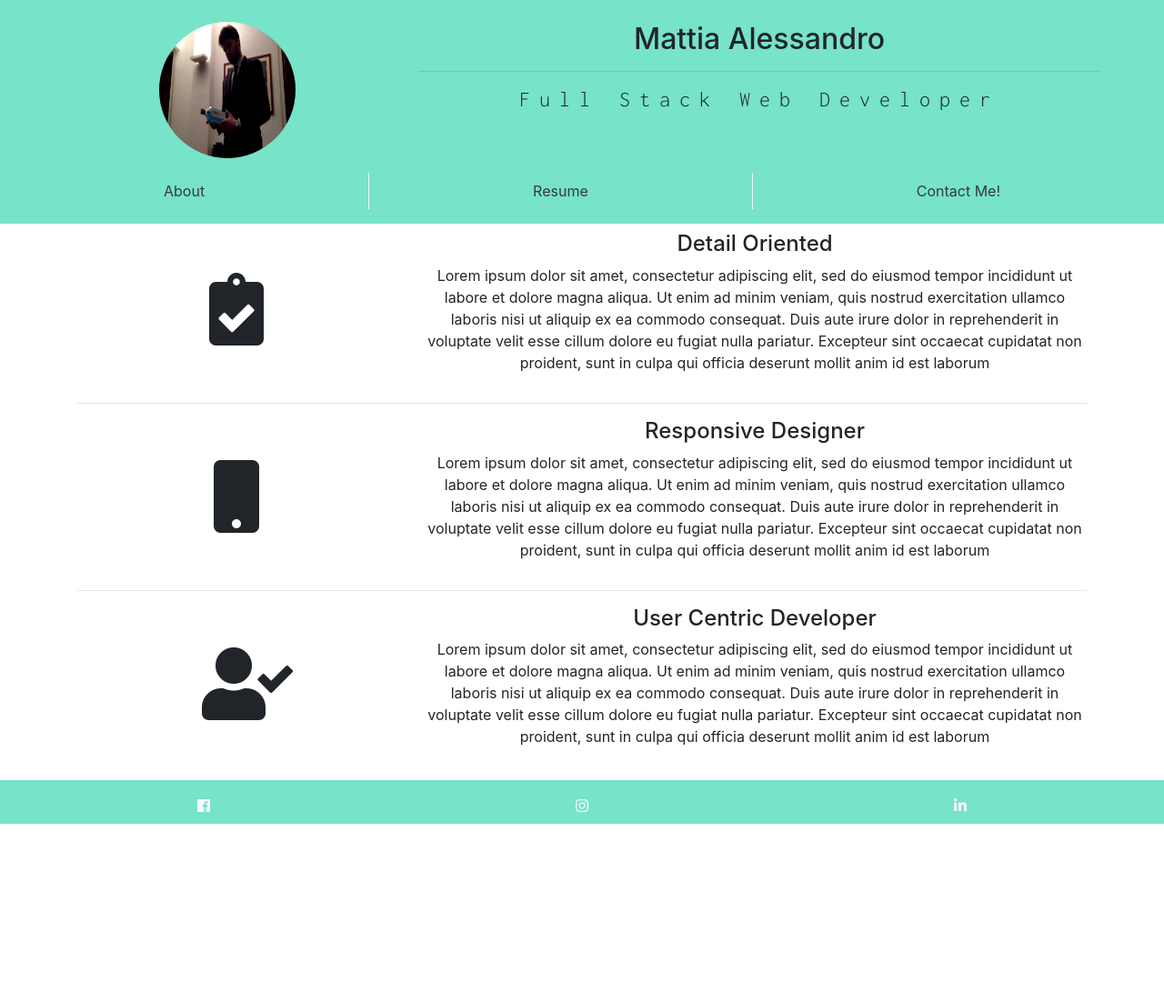
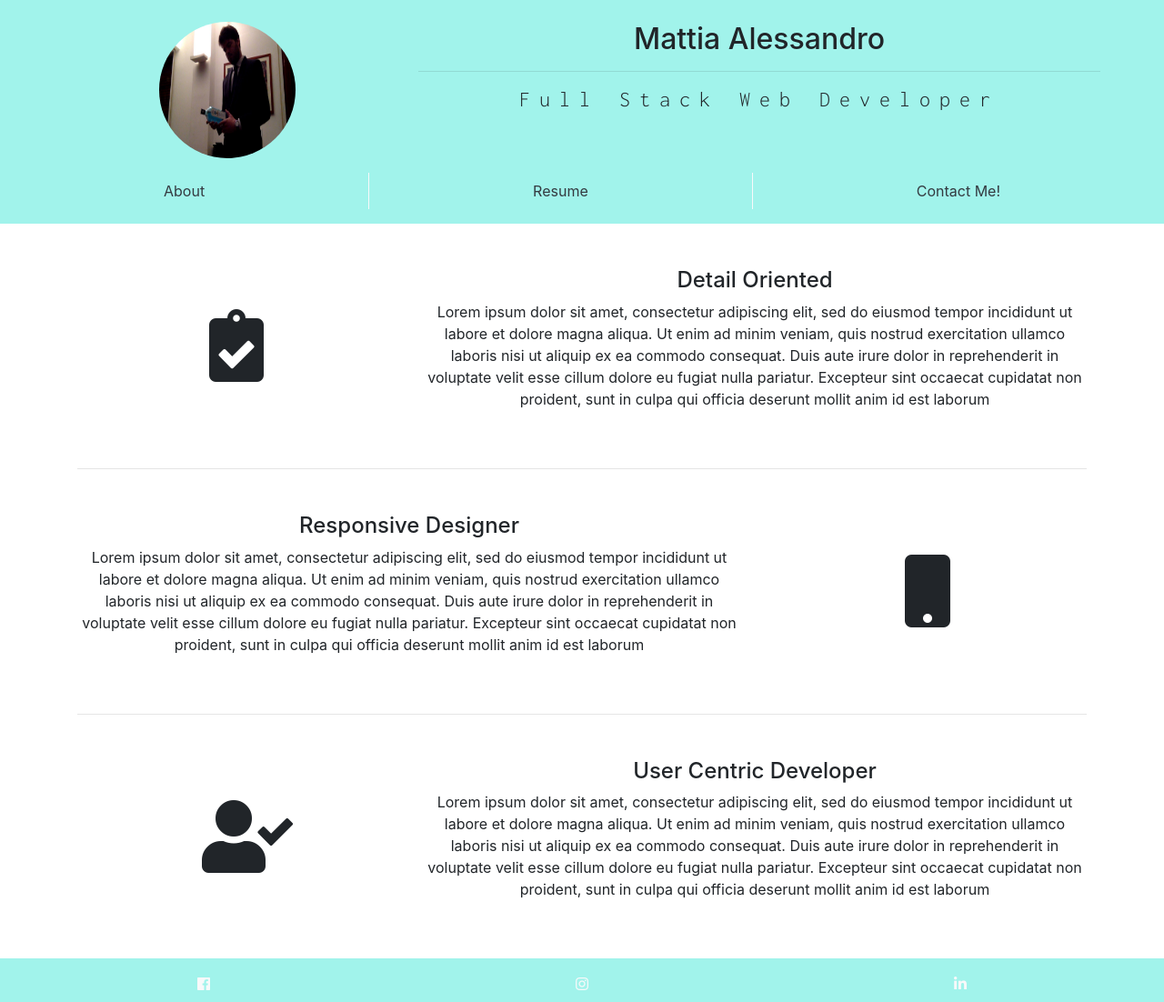
Before and after one commit to Code-Institute-Submissions/my-portfolio-website, a plain HTML site: page index.html in a window 1280 px wide. Shown: the whole page at 91% size. Before the commit the page ends 906 px from the top, so only its background shows below. Drawn offline with nearby package versions, Linux system fonts and the light colour scheme.

Commit message:
styled about section, changed header and footer background color

```diff
--- a/index.html
+++ b/index.html
@@ -14,7 +14,7 @@
     </head>
 
     <body>
-        <header  style="background-color: #77E3C9;">
+        <header  style="background-color: #A1F3EB;">
             <div class="container d-block">
 
                 <div class="row personal-info">
@@ -31,7 +31,7 @@
                 </div>
             </div>
 
-            <nav class="nav nav-fill py-3 mb-2" style="background-color: #77E3C9;">
+            <nav class="nav nav-fill py-3 mb-2" style="background-color: #A1F3EB;">
                 <a class="border-right border-light nav-item nav-link active text-dark" href="#">About</a>
                 <br>
                 <a class="border-right border-light nav-item nav-link text-dark" href="#">Resume</a>
@@ -43,7 +43,7 @@
 
 
         <div class="container">
-            <div class="row text-center">
+            <div class="row text-center my-3 my-sm-5">
                 <div class="col-12 col-sm-4 my-auto">
                     <i class="fas fa-clipboard-check fa-5x"></i>
                 </div>
@@ -54,17 +54,22 @@
                 </div>
             </div>
             <hr>
-            <div class="row text-center">
-                <div class="col-12 col-sm-4 my-auto">
+            <div class="row text-center my-3 my-sm-5">
+
+                <div class="col-12 col-sm-4 d-block d-sm-none my-auto">
                     <i class="fas fa-mobile fa-5x"></i>
                 </div>
                 <div class="col-12 col-sm-8">
                     <h4>Responsive Designer</h4>
                     <p>Lorem ipsum dolor sit amet, consectetur adipiscing elit, sed do eiusmod tempor incididunt ut labore et dolore magna aliqua. Ut enim ad minim veniam, quis nostrud exercitation ullamco laboris nisi ut aliquip ex ea commodo consequat. Duis aute irure dolor in reprehenderit in voluptate velit esse cillum dolore eu fugiat nulla pariatur. Excepteur sint occaecat cupidatat non proident, sunt in culpa qui officia deserunt mollit anim id est laborum</p>
                 </div>
+                <div class="col-12 col-sm-4 d-none d-sm-block my-auto">
+                    <i class="fas fa-mobile fa-5x"></i>
+                </div>
+
             </div>
             <hr>
-            <div class="row text-center">
+            <div class="row text-center my-3 my-sm-5">
                 <div class="col-12 col-sm-4 my-auto">
                     <i class="fas fa-user-check fa-5x ml-4"></i>
                 </div>
@@ -75,9 +80,9 @@
             </div>
         </div>
 
-        <footer  style="background-color: #77E3C9;">
+        <footer style="background-color: #A1F3EB;">
 
-            <nav class="navbar nav-fill  mb-0 pb-0" style="background-color: #77E3C9;" >
+            <nav class="navbar nav-fill  mb-0 pb-0" style="background-color: #A1F3EB;" >
                 <a class="nav-item nav-link text-light" href="https://www.facebook.com/shottothrill" target="_blank" rel="noopener noreferrer"><i class="fab fa-facebook"></i></a>
                 <a class="nav-item nav-link text-light" href="https://www.instagram.com/mattia.alessandro.1/?hl=it"  target="_blank" rel="noopener noreferrer"><i class="fab fa-instagram"></i></a>
                 <a class="nav-item nav-link text-light" href="https://www.linkedin.com/in/mattia-alessandro-800305192/" target="_blank" rel="noopener noreferrer"><i class="fab fa-linkedin-in"></i></a>
```
